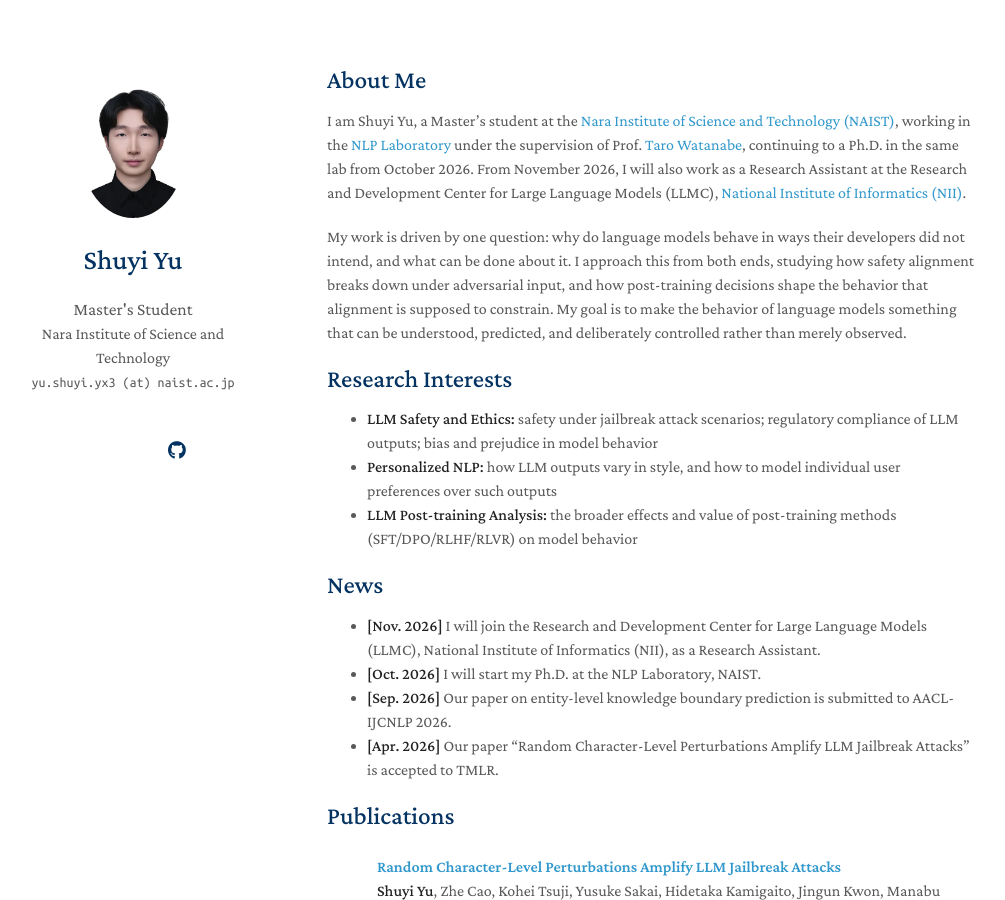
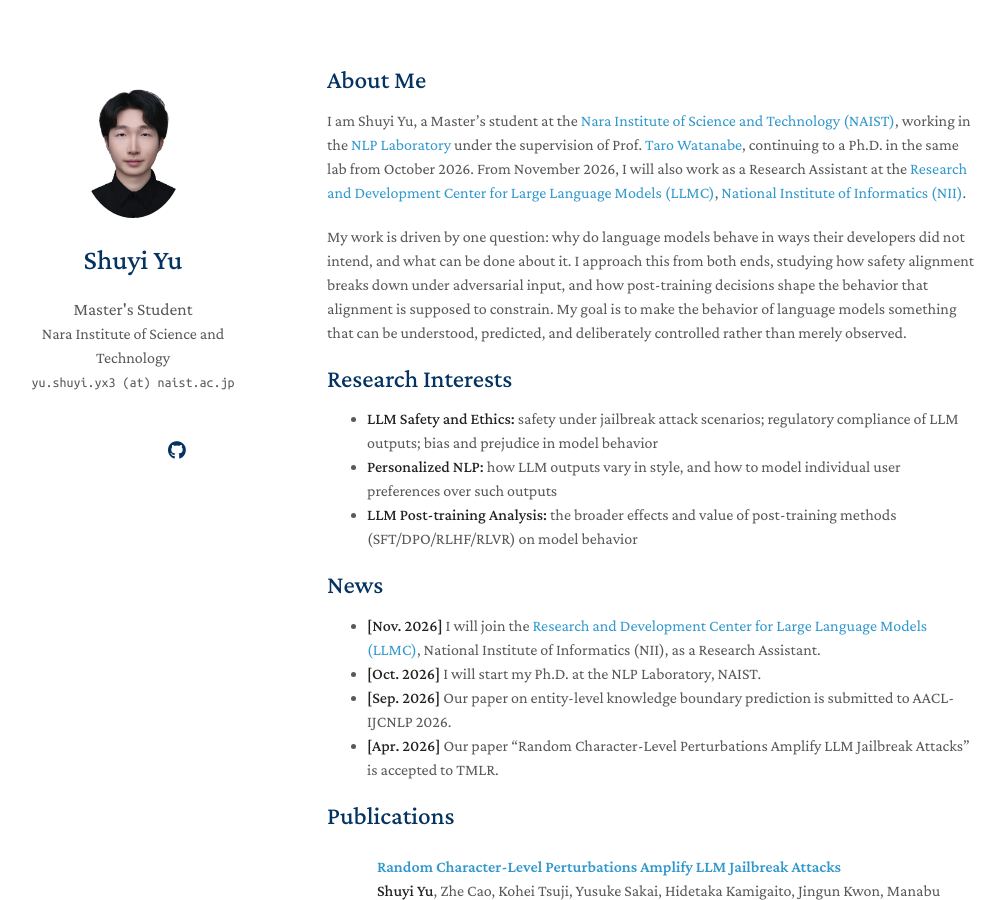
Before and after one commit to yyushuyui/yyushuyui.github.io, a Jekyll site: the page built from index.md, in a window 1280 px wide and 900 px high. Shown: the whole window, without its empty margins (143-1148 px from the left). Built offline with Jekyll 4.4.1, drawn with Linux system fonts in a browser that asks for light colours; a style sheet for code colours, icons or effects is not loaded; our own code applies the rules of GitHub Pages for plain Markdown files; part of the change alters nothing that is shown.

```diff
--- a/index.md
+++ b/index.md
@@ -4,7 +4,7 @@ layout: homepage
 
 ## About Me
 
-I am Shuyi Yu, a Master's student at the [Nara Institute of Science and Technology (NAIST)](https://www.naist.jp/en/), working in the [NLP Laboratory](https://nlp.naist.jp/en/) under the supervision of Prof. [Taro Watanabe](https://sites.google.com/site/tarowatanabe0918/), continuing to a Ph.D. in the same lab from October 2026. From November 2026, I will also work as a Research Assistant at the Research and Development Center for Large Language Models (LLMC), [National Institute of Informatics (NII)](https://www.nii.ac.jp/en/).
+I am Shuyi Yu, a Master's student at the [Nara Institute of Science and Technology (NAIST)](https://www.naist.jp/en/), working in the [NLP Laboratory](https://nlp.naist.jp/en/) under the supervision of Prof. [Taro Watanabe](https://sites.google.com/site/tarowtnb/), continuing to a Ph.D. in the same lab from October 2026. From November 2026, I will also work as a Research Assistant at the [Research and Development Center for Large Language Models (LLMC)](https://llmc.nii.ac.jp/en/), [National Institute of Informatics (NII)](https://www.nii.ac.jp/en/).
 
 My work is driven by one question: why do language models behave in ways their developers did not intend, and what can be done about it. I approach this from both ends, studying how safety alignment breaks down under adversarial input, and how post-training decisions shape the behavior that alignment is supposed to constrain. My goal is to make the behavior of language models something that can be understood, predicted, and deliberately controlled rather than merely observed.
 
@@ -16,7 +16,7 @@ My work is driven by one question: why do language models behave in ways their d
 
 ## News
 
-- **[Nov. 2026]** I will join the Research and Development Center for Large Language Models (LLMC), National Institute of Informatics (NII), as a Research Assistant.
+- **[Nov. 2026]** I will join the [Research and Development Center for Large Language Models (LLMC)](https://llmc.nii.ac.jp/en/), National Institute of Informatics (NII), as a Research Assistant.
 - **[Oct. 2026]** I will start my Ph.D. at the NLP Laboratory, NAIST.
 - **[Sep. 2026]** Our paper on entity-level knowledge boundary prediction is submitted to AACL-IJCNLP 2026.
 - **[Apr. 2026]** Our paper "Random Character-Level Perturbations Amplify LLM Jailbreak Attacks" is accepted to TMLR.
```
